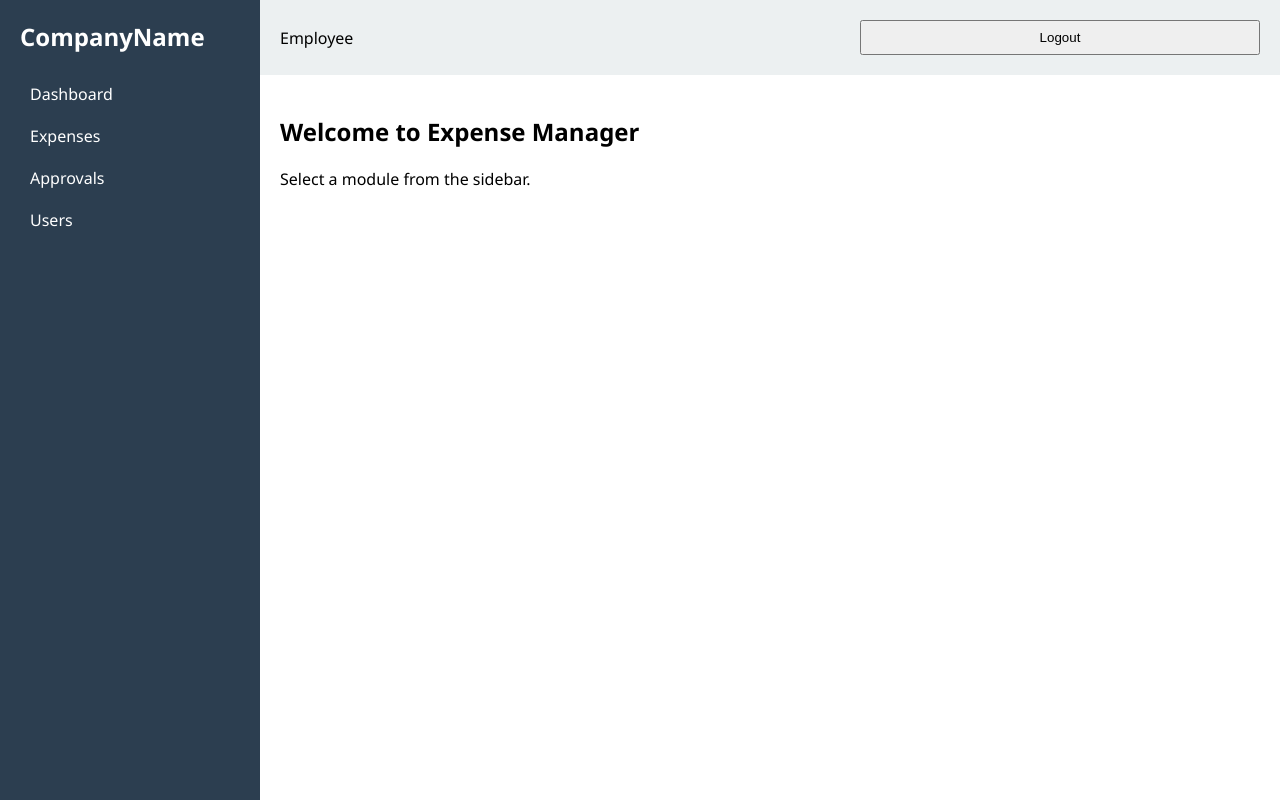
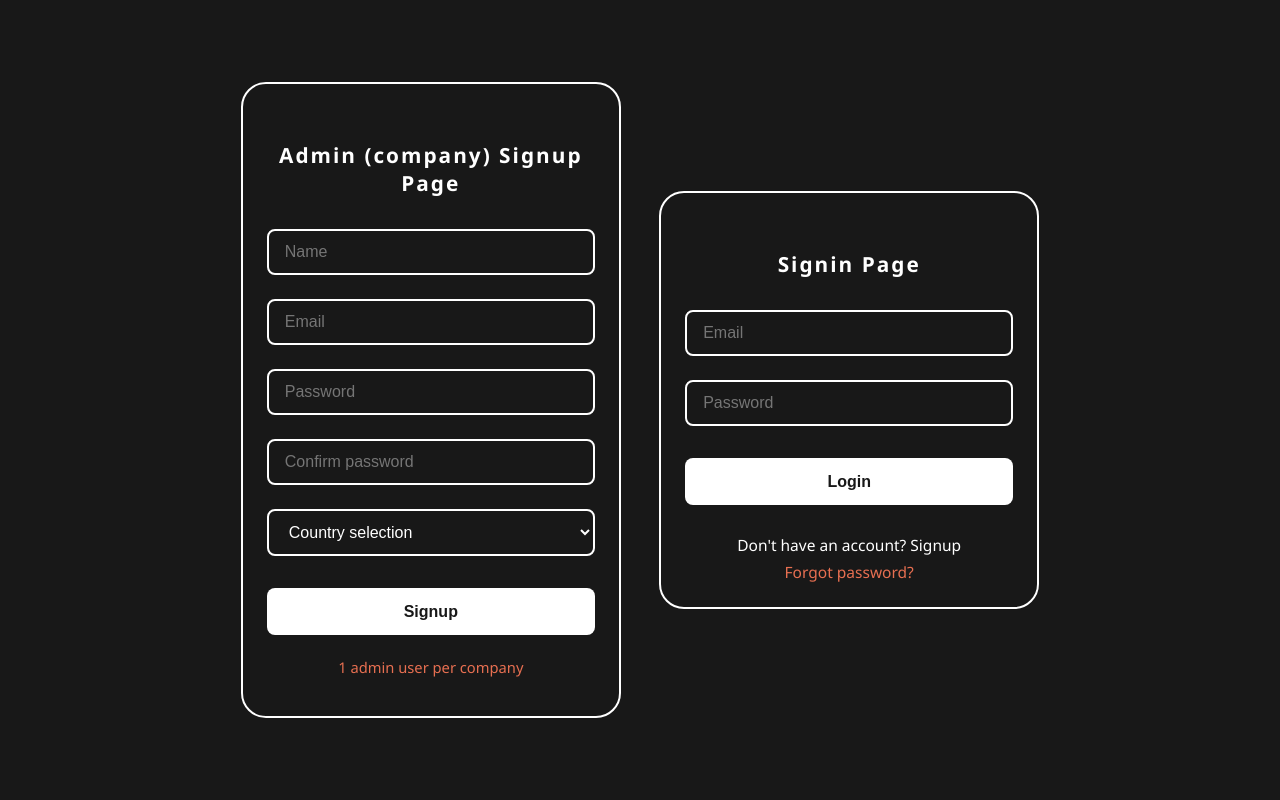
Before and after one commit to Trikamcg/expense_management, a plain HTML site: page index.html in a window 1280 px wide. Drawn offline with Linux system fonts and the light colour scheme.

Commit message:
login/signup page

```diff
--- a/index.html
+++ b/index.html
@@ -1,57 +1,43 @@
 <!DOCTYPE html>
 <html lang="en">
 <head>
-  <meta charset="UTF-8" />
-  <meta name="viewport" content="width=device-width, initial-scale=1.0"/>
-  <title>Expense Management</title>
-  <link rel="stylesheet" href="styles.css" />
+    <meta charset="UTF-8">
+    <meta name="viewport" content="width=device-width, initial-scale=1.0">
+    <title>Expense App Auth</title>
+    <link rel="stylesheet" href="styles.css">
 </head>
 <body>
-  <div class="container">
-    <aside class="sidebar">
-      <h2>CompanyName</h2>
-      <nav>
-        <ul>
-          <li onclick="showView('dashboard')">Dashboard</li>
-          <li onclick="showView('expenses')">Expenses</li>
-          <li onclick="showView('approvals')">Approvals</li>
-          <li onclick="showView('users')">Users</li>
-        </ul>
-      </nav>
-    </aside>
-
-    <main class="main-content">
-      <header class="topbar">
-        <span id="user-role">Employee</span>
-        <button onclick="logout()">Logout</button>
-      </header>
-
-      <section id="dashboard" class="view active">
-        <h2>Welcome to Expense Manager</h2>
-        <p>Select a module from the sidebar.</p>
-      </section>
-
-      <section id="expenses" class="view">
-        <h2>Submit Expense</h2>
-        <input type="number" placeholder="Amount" />
-        <input type="text" placeholder="Category" />
-        <input type="text" placeholder="Description" />
-        <input type="date" />
-        <button>Submit</button>
-      </section>
-
-      <section id="approvals" class="view">
-        <h2>Pending Approvals</h2>
-        <ul id="approval-list"></ul>
-      </section>
-
-      <section id="users" class="view">
-        <h2>User Management</h2>
-        <p>Admin tools to manage roles and relationships.</p>
-      </section>
+    <main class="auth-wrapper">
+        <section class="form-section">
+            <form class="auth-form" id="signup-form">
+                <h2>Admin (company) Signup Page</h2>
+                <input type="text" placeholder="Name" required>
+                <input type="email" placeholder="Email" required>
+                <input type="password" placeholder="Password" required>
+                <input type="password" placeholder="Confirm password" required>
+                <select required>
+                    <option value="">Country selection</option>
+                    <option value="India">India</option>
+                    <option value="USA">USA</option>
+                    <option value="UK">UK</option>
+                    <!-- Add more countries here -->
+                </select>
+                <button type="submit">Signup</button>
+                <p class="note">1 admin user per company</p>
+            </form>
+        </section>
+        <section class="form-section">
+            <form class="auth-form" id="login-form">
+                <h2>Signin Page</h2>
+                <input type="email" placeholder="Email" required>
+                <input type="password" placeholder="Password" required>
+                <button type="submit">Login</button>
+                <div class="links">
+                    <a href="#">Don't have an account? Signup</a>
+                    <a href="#" class="forgot">Forgot password?</a>
+                </div>
+            </form>
+        </section>
     </main>
-  </div>
-
-  <script src="app.js"></script>
 </body>
 </html>
--- a/styles.css
+++ b/styles.css
@@ -1,65 +1,122 @@
+/* styles.css */
 body {
-  margin: 0;
-  font-family: 'Segoe UI', sans-serif;
+    background: #181818;
+    color: #fff;
+    font-family: 'Segoe UI', 'Roboto', Arial, sans-serif;
+    margin: 0;
+    padding: 0;
+    min-height: 100vh;
 }
 
-.container {
-  display: flex;
-  height: 100vh;
+.auth-wrapper {
+    display: flex;
+    justify-content: center;
+    align-items: center;
+    min-height: 100vh;
+    gap: 3vw;
 }
 
-.sidebar {
-  width: 220px;
-  background-color: #2c3e50;
-  color: white;
-  padding: 20px;
+.form-section {
+    background: transparent;
+    border-radius: 25px;
+    min-width: 320px;
+    max-width: 380px;
+    width: 100%;
+    padding: 2.5rem 1.5rem 1.5rem 1.5rem;
+    box-sizing: border-box;
+    border: 2px solid #fff;
 }
 
-.sidebar h2 {
-  margin-top: 0;
+.auth-form {
+    display: flex;
+    flex-direction: column;
+    gap: 1rem;
 }
 
-.sidebar ul {
-  list-style: none;
-  padding: 0;
+.auth-form h2 {
+    text-align: center;
+    font-size: 1.3rem;
+    letter-spacing: 2px;
+    margin-bottom: 1rem;
+    color: #fff;
 }
 
-.sidebar li {
-  padding: 10px;
-  cursor: pointer;
+.auth-form input, .auth-form select {
+    background: transparent;
+    color: #fff;
+    border: 2px solid #fff;
+    padding: 0.75rem 1rem;
+    font-size: 1rem;
+    border-radius: 8px;
+    outline: none;
+    margin-bottom: 0.5rem;
+    transition: border 0.2s;
 }
 
-.sidebar li:hover {
-  background-color: #34495e;
+.auth-form input:focus, .auth-form select:focus {
+    border-color: #e76f51;
 }
 
-.main-content {
-  flex: 1;
-  display: flex;
-  flex-direction: column;
+.auth-form button {
+    padding: 0.9rem 0;
+    background: #fff;
+    color: #181818;
+    font-weight: 600;
+    border: none;
+    border-radius: 8px;
+    font-size: 1rem;
+    margin-top: 0.5rem;
+    cursor: pointer;
+    transition: background 0.2s;
 }
 
-.topbar {
-  background-color: #ecf0f1;
-  padding: 10px 20px;
-  display: flex;
-  justify-content: space-between;
-  align-items: center;
+.auth-form button:hover {
+    background: #e76f51;
+    color: #fff;
 }
 
-.view {
-  display: none;
-  padding: 20px;
+.note {
+    color: #e76f51;
+    font-size: 0.92rem;
+    margin-top: 0.4rem;
+    text-align: center;
 }
 
-.view.active {
-  display: block;
+.links {
+    display: flex;
+    flex-direction: column;
+    align-items: center;
+    gap: 0.3rem;
+    font-size: 0.97rem;
+    margin-top: 0.8rem;
 }
 
-input, button {
-  display: block;
-  margin: 10px 0;
-  padding: 8px;
-  width: 100%;
-  max-width: 400px;
+.links a {
+    color: #fff;
+    text-decoration: none;
+    transition: color 0.2s;
 }
+
+.links a:hover, .links .forgot {
+    color: #e76f51;
+}
+
+@media (max-width: 850px) {
+    .auth-wrapper {
+        flex-direction: column;
+        gap: 2rem;
+        padding: 1.5rem 0;
+    }
+    .form-section {
+        max-width: 95vw;
+    }
+}
+
+@media (max-width: 500px) {
+    .form-section {
+        padding: 1rem 0.3rem 1rem 0.3rem;
+    }
+    .auth-form h2 {
+        font-size: 1.1rem;
+    }
+}
```
